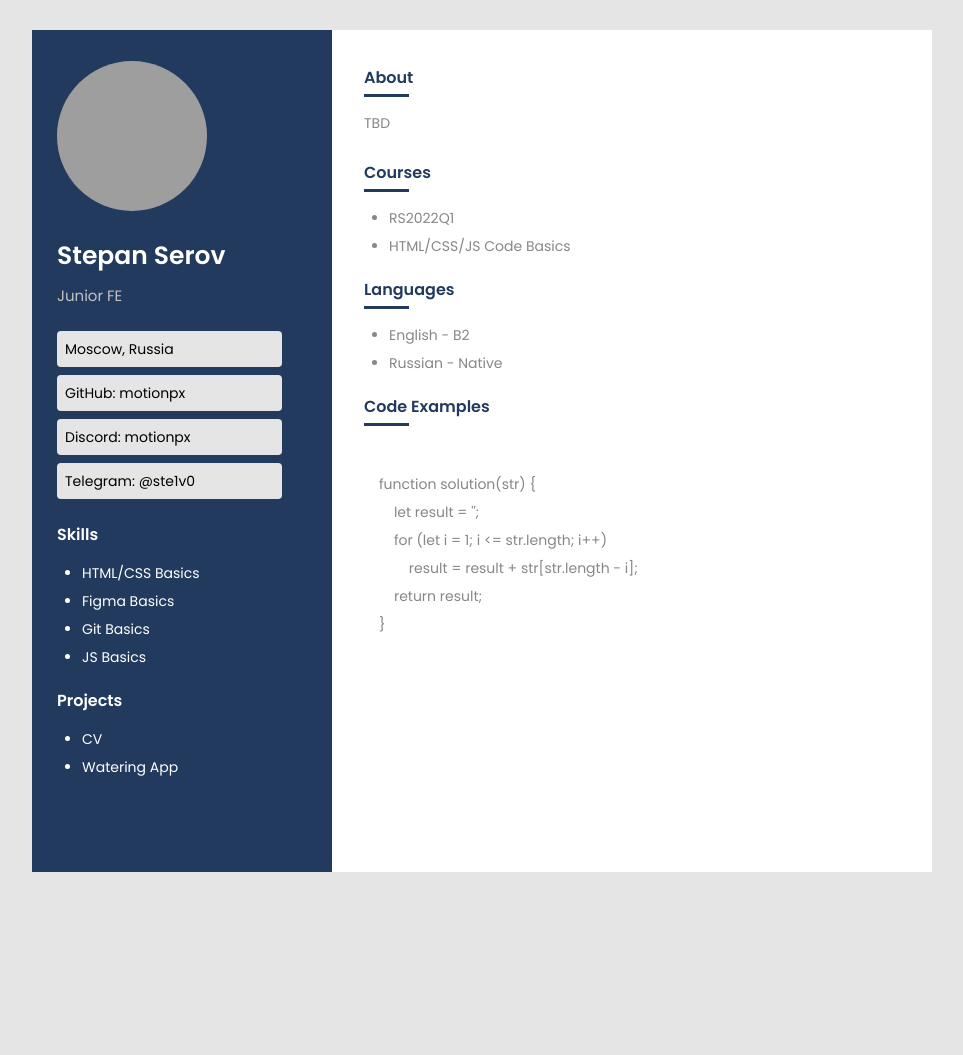
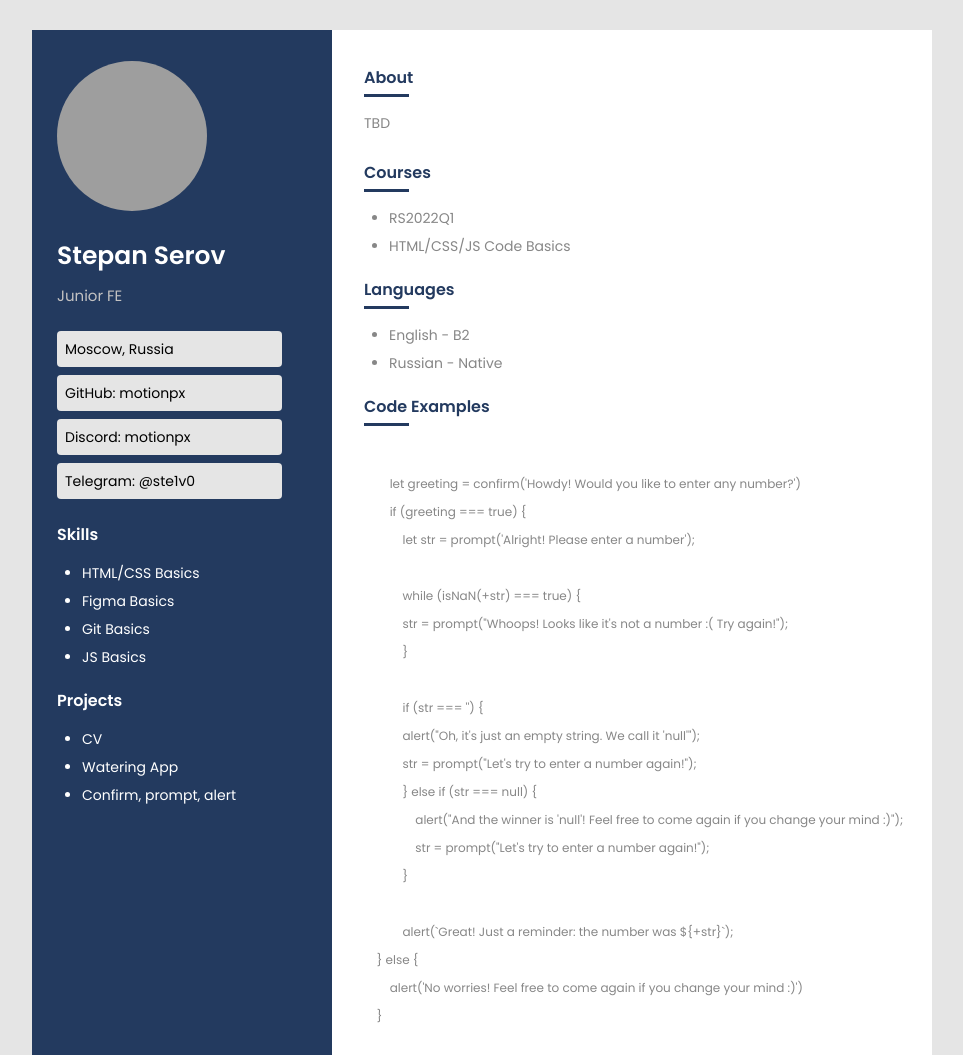
Before and after one commit to motionpx/cv, a plain HTML site: page index.html in a window 1280 px wide. Shown: the top 1055 px of the page, without its empty margins (158-1121 px from the left). Before the commit the page ends 872 px from the top, so only its background shows below. Drawn offline with Linux system fonts and the light colour scheme; grey boxes are pictures that could not be loaded.

Commit message:
fix: upd cv, set height to auto

```diff
--- a/index.html
+++ b/index.html
@@ -37,6 +37,7 @@
                         <ul class="projects">
                             <li>CV</li>
                             <li>Watering App</li>
+                            <li>Confirm, prompt, alert</li>
                         </ul>
                     </div>
                 </div>
@@ -62,11 +63,25 @@
                     <div class="main-title-underline"></div>
 <pre>
     <code>
-    function solution(str) {
-        let result = '';
-        for (let i = 1; i <= str.length; i++)
-            result = result + str[str.length - i];
-        return result;
+        let greeting = confirm('Howdy! Would you like to enter any number?')
+        if (greeting === true) {
+            let str = prompt('Alright! Please enter a number');
+
+            while (isNaN(+str) === true) {
+            str = prompt("Whoops! Looks like it's not a number :( Try again!");
+            }
+
+            if (str === '') {
+            alert("Oh, it's just an empty string. We call it 'null'");
+            str = prompt("Let's try to enter a number again!");
+            } else if (str === null) {
+                alert("And the winner is 'null'! Feel free to come again if you change your mind :)");
+                str = prompt("Let's try to enter a number again!");
+            }
+
+            alert(`Great! Just a reminder: the number was ${+str}`);
+    } else {
+        alert('No worries! Feel free to come again if you change your mind :)')
     }
     </code>
 </pre>
--- a/style.css
+++ b/style.css
@@ -4,9 +4,9 @@ body {
 
 .container {
     width: 900px;
-    height: 842px;
     margin: 0 auto;
     margin-top: 30px;
+    margin-bottom: 25px;
 }
 
 .flex {
@@ -17,13 +17,11 @@ body {
 .sidebar {
     width: 300px;
     background-color: #233A5F;
-    height: 842px;
 }
 
 .main {
     width: 600px;
     background-color: #FFFFFF;
-    height: 842px;
 }
 
 .sidebar-container {
@@ -175,3 +173,7 @@ code {
     padding-left: 25px;
     margin-top: 8px;
 }
+
+code {
+    font-size: 12px;
+}
```
